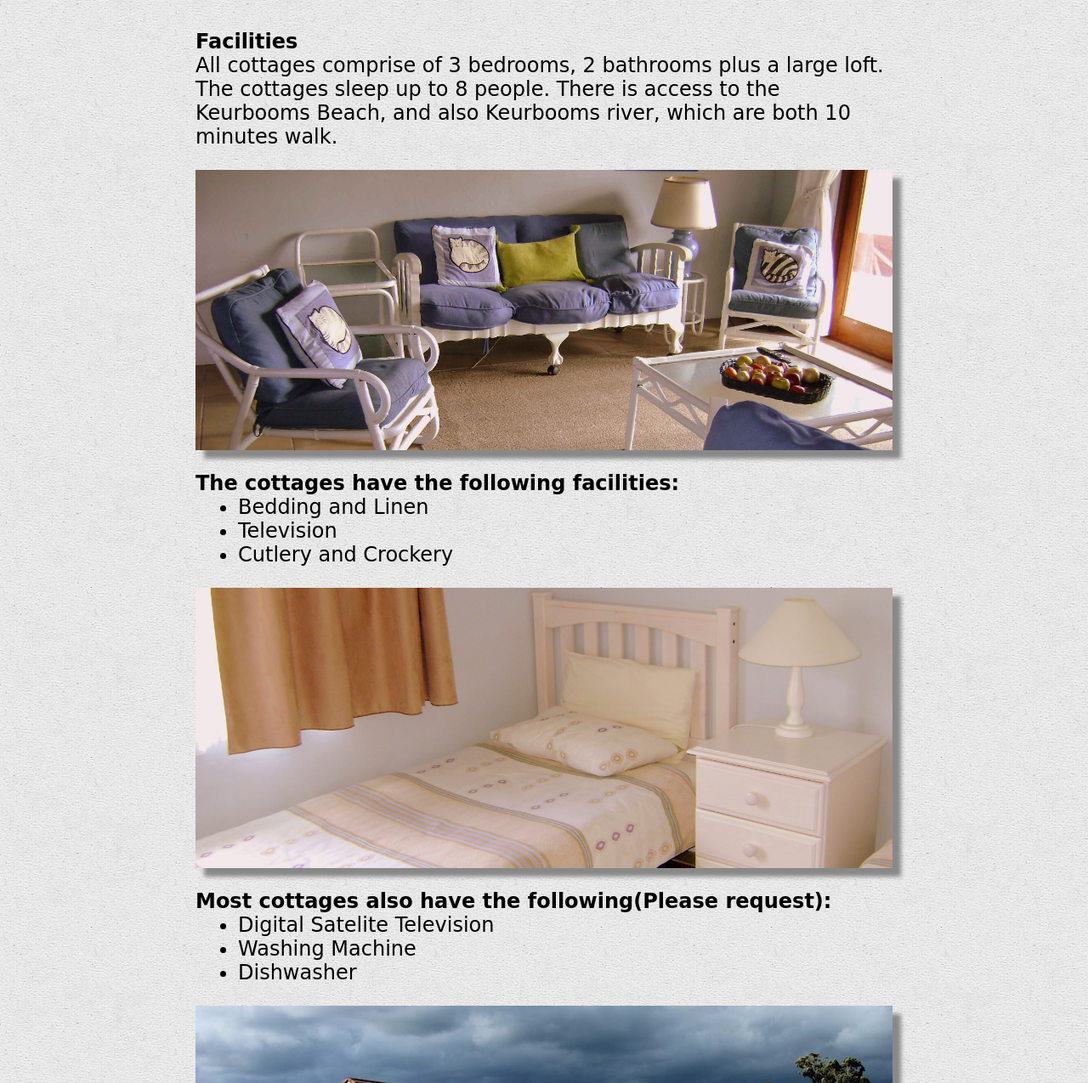
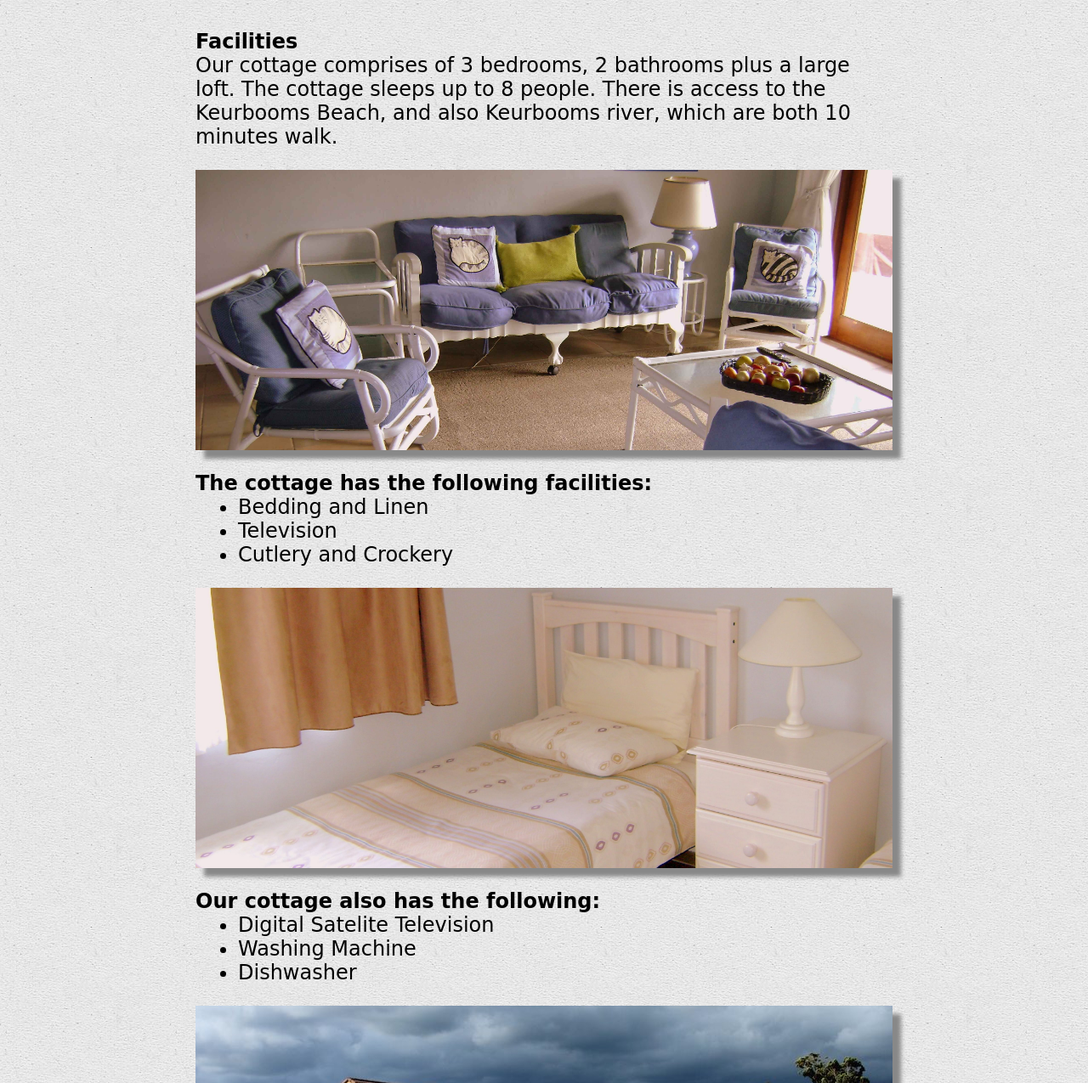
Before and after one commit to simonrentzke/sr, a plain HTML site: page index.html in a window 1280 px wide. Shown: the part 1038-2313 px from the top of the page at 85% size. Drawn offline with nearby package versions, Linux system fonts and the light colour scheme; a web font is replaced by a local one.

Commit message:
keurbooms

```diff
--- a/index.html
+++ b/index.html
@@ -3,14 +3,13 @@
   <head>
     <title>Silver Ranch</title>
     <meta content='chrome=IE8' http-equiv='X-UA-Compatible'>
-    <link href="/stylesheets/ie.css" media="all" rel="stylesheet" type="text/css"/><link href="/stylesheets/reset.css" media="all" rel="stylesheet" type="text/css"/><link href="/stylesheets/screen.css" media="all" rel="stylesheet" type="text/css"/>
+    <link href="/stylesheets/reset.css" media="all" rel="stylesheet" type="text/css"/><link href="/stylesheets/screen.css" media="all" rel="stylesheet" type="text/css"/>
     <meta content='zMQoeqavU8NAracT_ZYargimpepyaHcj72M0psiEJEA' name='google-site-verification'>
     <link href='http://fonts.googleapis.com/css?family=Swanky+and+Moo+Moo&amp;v2' rel='stylesheet' type='text/css'>
     <script src='https://ajax.googleapis.com/ajax/libs/jquery/1.6.2/jquery.min.js' type='text/javascript'></script>
     <script src='javascripts/jquery.easing.1.3.js' text='text/javascript'></script>
     <script src='/javascripts/jquery.scrollTo-min.js' type='text/javascript'></script>
     <script src='javascripts/application.js' text='text/javascript'></script>
-    <!--[if lt IE 9]><link rel="stylesheet" type="text/css" href="/stylesheets/ie.css" /><![endif]-->
   </head>
   <body>
     <div class='wrapper'>
@@ -19,7 +18,6 @@
           <ul>
             <li class='right home'><a href="#home">Home</a></li>
             <li class='left facilities'><a href="#facilities">Facilities</a></li>
-            <!-- %li.left.rates= link_to "Rates", "#rates" -->
             <li class='right attractions'><a href="#nearby-attractions">Attractions</a></li>
             <li class='right directions'><a href="#directions">Directions</a></li>
             <li class='left contact_us'><a href="#contact-us">Contact Us</a></li>
@@ -48,11 +46,14 @@
           </section>
           <section>
             <h2 id='facilities'>Facilities</h2>
-            <p>All cottages comprise of 3 bedrooms, 2 bathrooms plus a large loft. The cottages sleep up to 8 people. There is access to the Keurbooms Beach, and also Keurbooms river, which are both 10 minutes walk.</p>
+            <p>Our cottage comprises of 3 bedrooms, 2 bathrooms plus a large
+loft. The cottage sleeps up to 8 people. There is access to the Keurbooms
+Beach, and also Keurbooms river, which are both 10 minutes walk.</p>
             <div class='boxed'>
-              <img alt="Living room" src="images/originals/living-room.jpg" width="820"/>
+              <img alt="Living room" src="images/originals/living-room.jpg"
+width="820"/>
             </div>
-            <h3>The cottages have the following facilities:</h3>
+            <h3>The cottage has the following facilities:</h3>
             <ul>
               <li>Bedding and Linen</li>
               <li>Television</li>
@@ -61,7 +62,7 @@
             <div class='boxed'>
               <img alt="Bedroom one" src="images/originals/bedroom-one.jpg" width="900"/>
             </div>
-            <h3>Most cottages also have the following(Please request):</h3>
+            <h3>Our cottage also has the following:</h3>
             <ul>
               <li>Digital Satelite Television</li>
               <li>Washing Machine</li>
@@ -75,25 +76,6 @@
               <img alt="Silver ranch bok" src="images/originals/silver-ranch-bok.jpg" width="820"/>
             </div>
           </section>
-          <!--
-            <section>
-              <h2 id='rates'>Rates</h2>
-              <p>Prices vary throughout the seasons but these are generally the costs of rental:</p>
-              <table>
-                <tr>
-                  <td>In season:</td>
-                  <td>R450 per night, R100 per person per night above two people.</td>
-                </tr>
-                <tr>
-                  <td>Out of season:</td>
-                  <td>R250 per night, R50 per person per night above two people</td>
-                </tr>
-              </table>
-              <div class='boxed'>
-                <img alt="Silver ranch view 45 sunset" src="images/originals/silver-ranch-view-45-sunset.jpg" width="820"/>
-              </div>
-            </section>
-          -->
           <section>
             <h2 id='nearby-attractions'>Nearby Attractions</h2>
             <p>
@@ -161,32 +143,6 @@
         <a href="http://simon.rentzke.com/about">&copy; 2013 simon rentzke</a>
       </div>
     </div>
-    <!--[if IE]>
-      <script type="text/javascript"
-       src="http://ajax.googleapis.com/ajax/libs/chrome-frame/1/CFInstall.min.js"></script>
-
-      <style>
-       .chromeFrameInstallDefaultStyle {
-         width: 750px
-         border: 10px solid blue;
-       }
-      </style>
-
-      <div id="prompt">
-       <!-- if IE without GCF, prompt goes here -->
-      </div>
-
-      <script>
-       // The conditional ensures that this code will only execute in IE,
-       // Therefore we can use the IE-specific attachEvent without worry
-       window.attachEvent("onload", function() {
-         CFInstall.check({
-           mode: "inline", // the default
-           node: "prompt"
-         });
-       });
-      </script>
-    <![endif]-->
     <script type="text/javascript">
       var _gaq = _gaq || [];
       _gaq.push(['_setAccount', 'UA-376355-12']);
```
